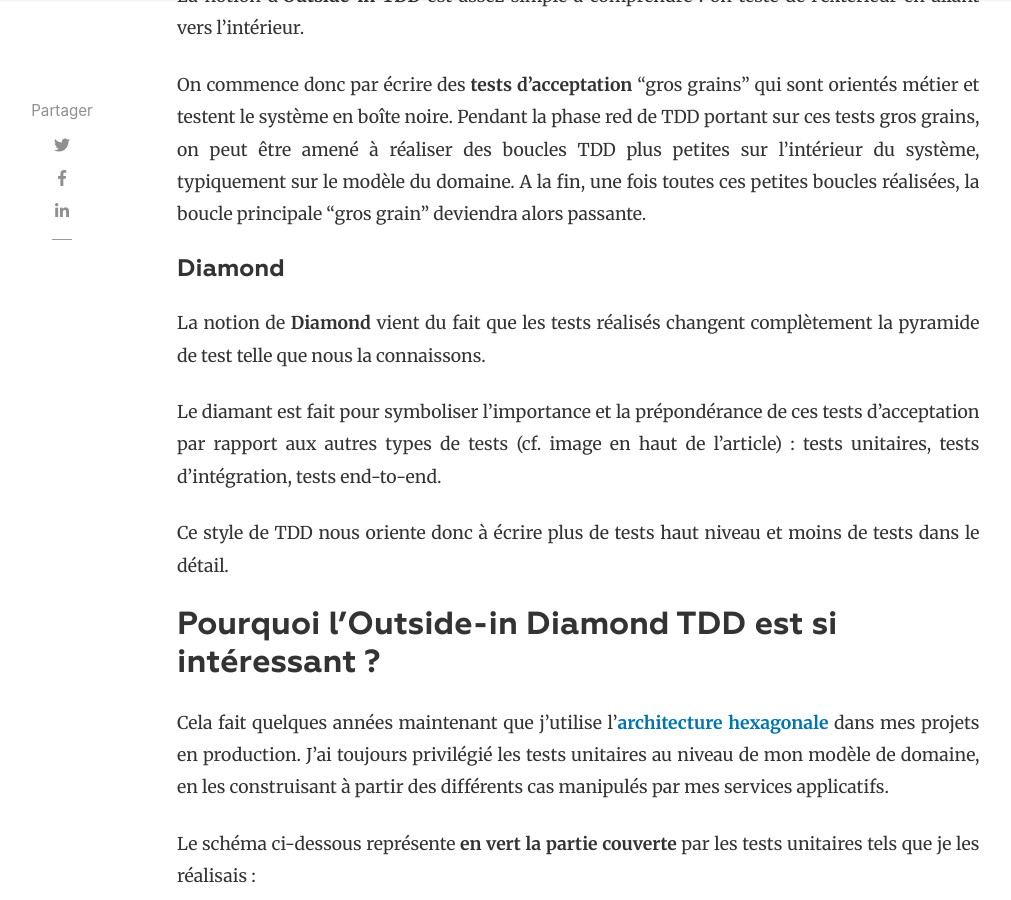
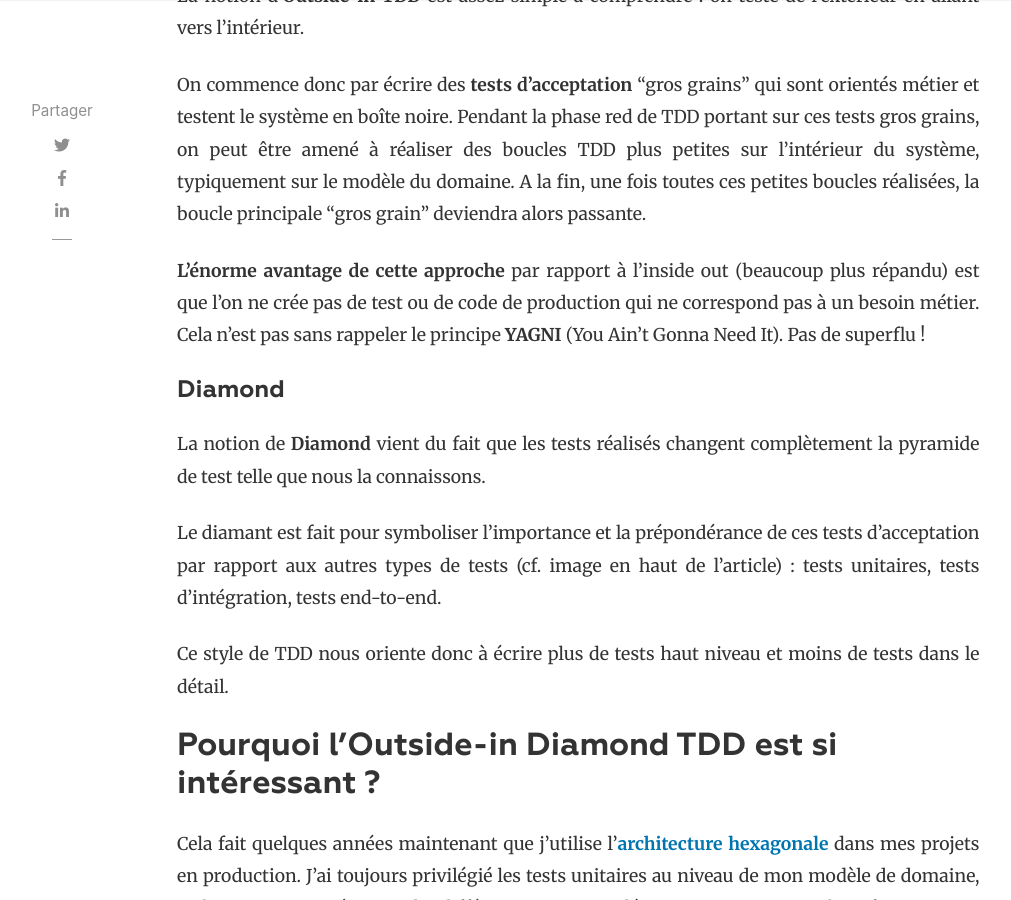
Before and after one commit to Primobox/primobox.github.io, a Jekyll site: the page built from _posts/2022-01-15-outside-in-tdd-diamond.md, in a window 1280 px wide and 900 px high, scrolled down 2737 px. Shown: the whole window, without its empty margins (108-1119 px from the left). Built offline with Jekyll 4.4.1, drawn with Linux system fonts in a browser that asks for light colours; nearby versions of some CDN libraries; comment, search, counter and statistics services are not loaded.

Commit message:
Ajout d'une petite précision sur le outside in

```diff
--- a/_posts/2022-01-15-outside-in-tdd-diamond.md
+++ b/_posts/2022-01-15-outside-in-tdd-diamond.md
@@ -46,6 +46,7 @@ La notion d'**Outside-in TDD** est assez simple à comprendre : on teste de l'ex
 
 On commence donc par écrire des **tests d'acceptation** "gros grains" qui sont orientés métier et testent le système en boîte noire. Pendant la phase red de TDD portant sur ces tests gros grains, on peut être amené à réaliser des boucles TDD plus petites sur l'intérieur du système, typiquement sur le modèle du domaine. A la fin, une fois toutes ces petites boucles réalisées, la boucle principale "gros grain" deviendra alors passante.
 
+**L'énorme avantage de cette approche** par rapport à l'inside out (beaucoup plus répandu) est que l'on ne crée pas de test ou de code de production qui ne correspond pas à un besoin métier. Cela n'est pas sans rappeler le principe **YAGNI** (You Ain't Gonna Need It). Pas de superflu !
 
 #### Diamond
 
```
Also changed, not shown: 3 other files.
